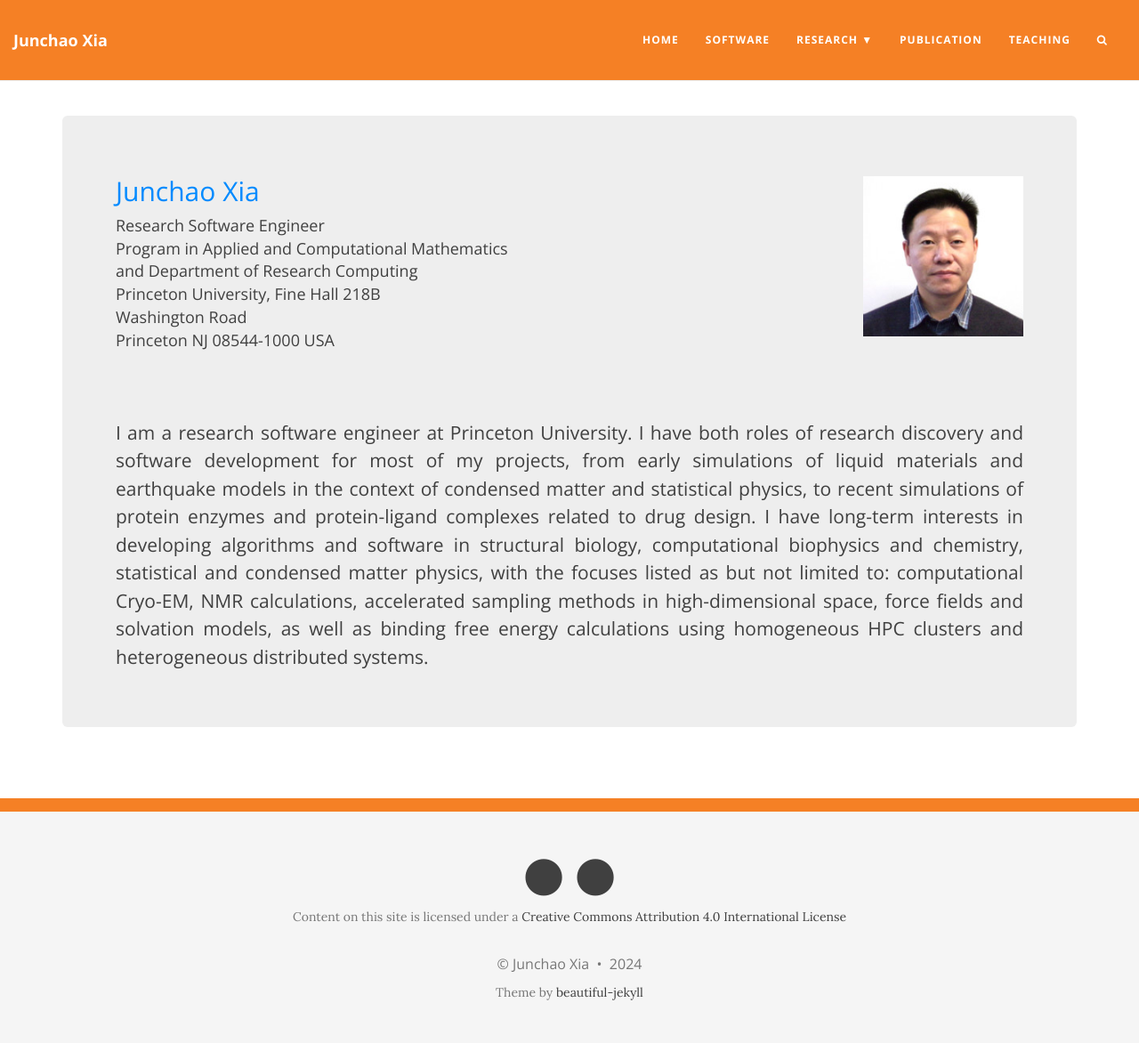
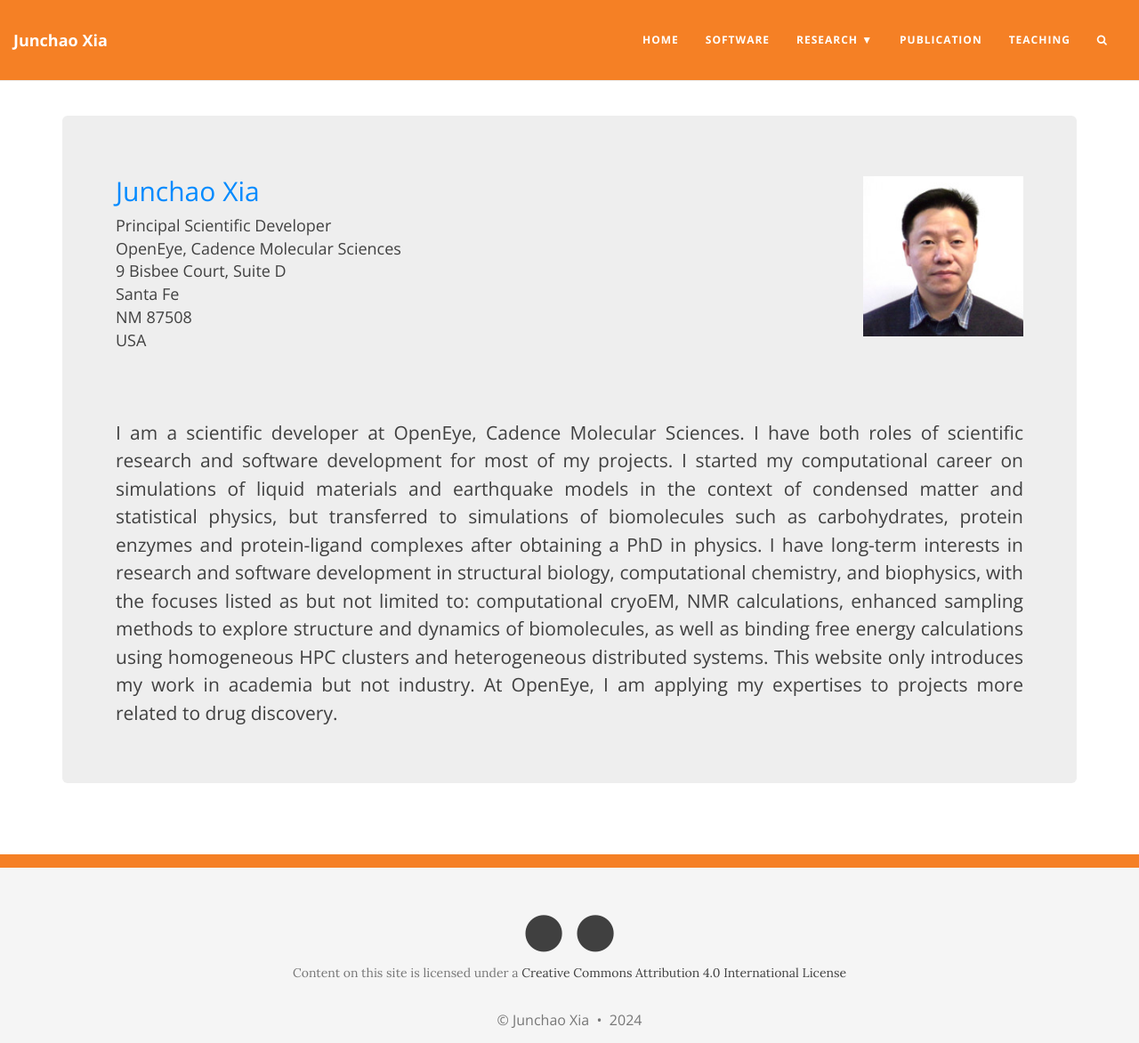
Before and after one commit to junchaoxia/junchaoxia.github.io, a Jekyll site: the page built from index.html, in a window 1280 px wide and 1339 px high, cut to the strip 0-1172 px from the top of the window. Shown: the whole strip at 89% size. Built offline with Jekyll 4.4.1, drawn with Linux system fonts in a browser that asks for light colours; nearby versions of some CDN libraries; the list of posts is cut into pages by our own code.

Commit message:
Update main page for OpenEye

```diff
--- a/index.html
+++ b/index.html
@@ -7,33 +7,34 @@
   <article>
     <img style="height: 180px; width: 180px" alt="Portrait of Junchao Xia"
          src="assets/img/jcxia_princeton.jpg" ALIGN="right" />
-    <h2 style="font-weight: normal;"><a href="mailto:junchao.xia@princeton.edu">Junchao Xia</a><br>
+    <h2 style="font-weight: normal;"><a href="mailto:junchao.xia@eyesopen.com">Junchao Xia</a><br>
     </h2>
-    <address> Research Software Engineer <br>
-      Program in Applied and Computational Mathematics<br>
-      and Department of Research Computing <br>
-      Princeton University, Fine Hall 218B <br>
-      Washington Road <br>
-      Princeton NJ 08544-1000 USA
+    <address> Principal Scientific Developer <br>
+      OpenEye, Cadence Molecular Sciences<br>
+      9 Bisbee Court, Suite D<br>
+      Santa Fe <br>
+      NM 87508 <br>
+      USA
     </address>
     <br>
   </article>
 
   <article>
-    <p style="text-align: justify;"> I am a research software engineer
-      at Princeton University.  I have both roles of research
-      discovery and software development for most of my projects, from
-      early simulations of liquid materials and earthquake models
-      in the context of condensed matter and statistical physics, to
-      recent simulations of protein enzymes and protein-ligand complexes
-      related to drug design. I have long-term interests
-      in developing algorithms and software in structural
-      biology, computational biophysics and chemistry, statistical and
-      condensed matter physics, with the focuses listed as but not limited to:
-      computational Cryo-EM, NMR calculations, accelerated sampling
-      methods in high-dimensional space, force fields and solvation models,
+    <p style="text-align: justify;"> I am a scientific developer at OpenEye, Cadence Molecular Sciences.
+      I have both roles of scientific research and software development for most of my projects.
+      I started my computational career on simulations of liquid materials and
+      earthquake models in the context of condensed matter and statistical physics, but
+      transferred to simulations of biomolecules such as carbohydrates, protein enzymes
+      and protein-ligand complexes after obtaining a PhD in physics.
+      I have long-term interests in research and software development in structural
+      biology, computational chemistry, and biophysics,
+      with the focuses listed as but not limited to:
+      computational cryoEM, NMR calculations, enhanced sampling
+      methods to explore structure and dynamics of biomolecules,
       as well as binding free energy calculations using homogeneous HPC clusters
-      and heterogeneous distributed systems.
+      and heterogeneous distributed systems. This website only introduces my work in
+      academia but not industry. At OpenEye, I am applying my expertises to projects more
+      related to drug discovery.
     </p>
   </article>
 
```
